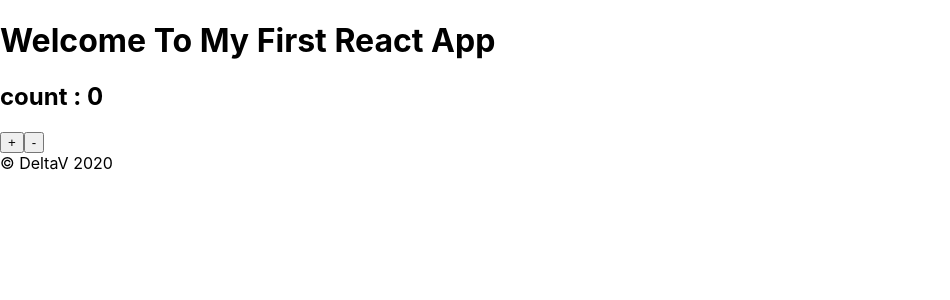
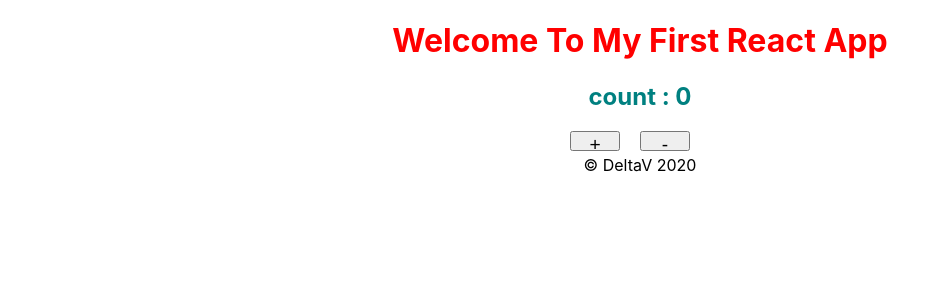
Before and after one commit to sisidjidji/lab31, a React (Create React App) app in the folder lab31/: page / in a window 1280 px wide. Shown: the top 300 px of the page, without its empty margins (0-950 px from the left). Built offline with nearby package versions, Linux system fonts and the light colour scheme.

Commit message:
stayling files created

```diff
--- a/lab31/package.json
+++ b/lab31/package.json
@@ -6,6 +6,7 @@
     "@testing-library/jest-dom": "^4.2.4",
     "@testing-library/react": "^9.5.0",
     "@testing-library/user-event": "^7.2.1",
+    "node-sass": "^4.14.1",
     "react": "^16.13.1",
     "react-dom": "^16.13.1",
     "react-scripts": "3.4.1"
--- a/lab31/src/App.js
+++ b/lab31/src/App.js
@@ -2,7 +2,7 @@ import React from 'react';
 import Header from './Componant/Header';
 import Counter from './Componant/Counter';
 import Footer from './Componant/Footer';
-
+import './app.scss'
 
 class App extends React.Component{
 
--- a/lab31/src/Componant/Counter.js
+++ b/lab31/src/Componant/Counter.js
@@ -1,5 +1,5 @@
 import React from 'react';
-
+import './Counter.scss';
 
 class Counter extends React.Component{
     constructor(prop){
@@ -22,7 +22,7 @@ class Counter extends React.Component{
   }
   render(){
   return (
-    <div>
+    <div className="event">
       <h2>count : {this.state.count}</h2>
       <button onClick={this.HandlerCountUp} > + </button>
       <button onClick={this.HandlerCountDown}> - </button>
--- /dev/null
+++ b/lab31/src/Componant/Counter.scss
@@ -0,0 +1,13 @@
+
+
+    button{
+        height:20px ;
+        width: 50px;
+        margin-right:20px ;
+        text-align: center;
+        font-size: larger;
+    }
+
+    h2{
+        color: teal;
+    }
--- a/lab31/src/Componant/Footer.js
+++ b/lab31/src/Componant/Footer.js
@@ -1,4 +1,5 @@
 import React from 'react';
+import './Footer.scss'
 
 function Footer(){
     return(
--- a/lab31/src/Componant/Header.js
+++ b/lab31/src/Componant/Header.js
@@ -1,5 +1,5 @@
 import React from 'react';
-
+import './Header.scss'
 
 function Header() {
   return (
--- /dev/null
+++ b/lab31/src/Componant/Header.scss
@@ -0,0 +1,5 @@
+header{
+    h1{
+        color: red;
+    }
+}
--- /dev/null
+++ b/lab31/src/app.scss
@@ -0,0 +1,5 @@
+div{
+    max-width: 500px;
+    text-align: center;
+    margin: auto;
+}
```
Also changed, not shown: lab31/src/Componant/Footer.scss (added), 1 other file (tests, documents, lock files or other folders).
